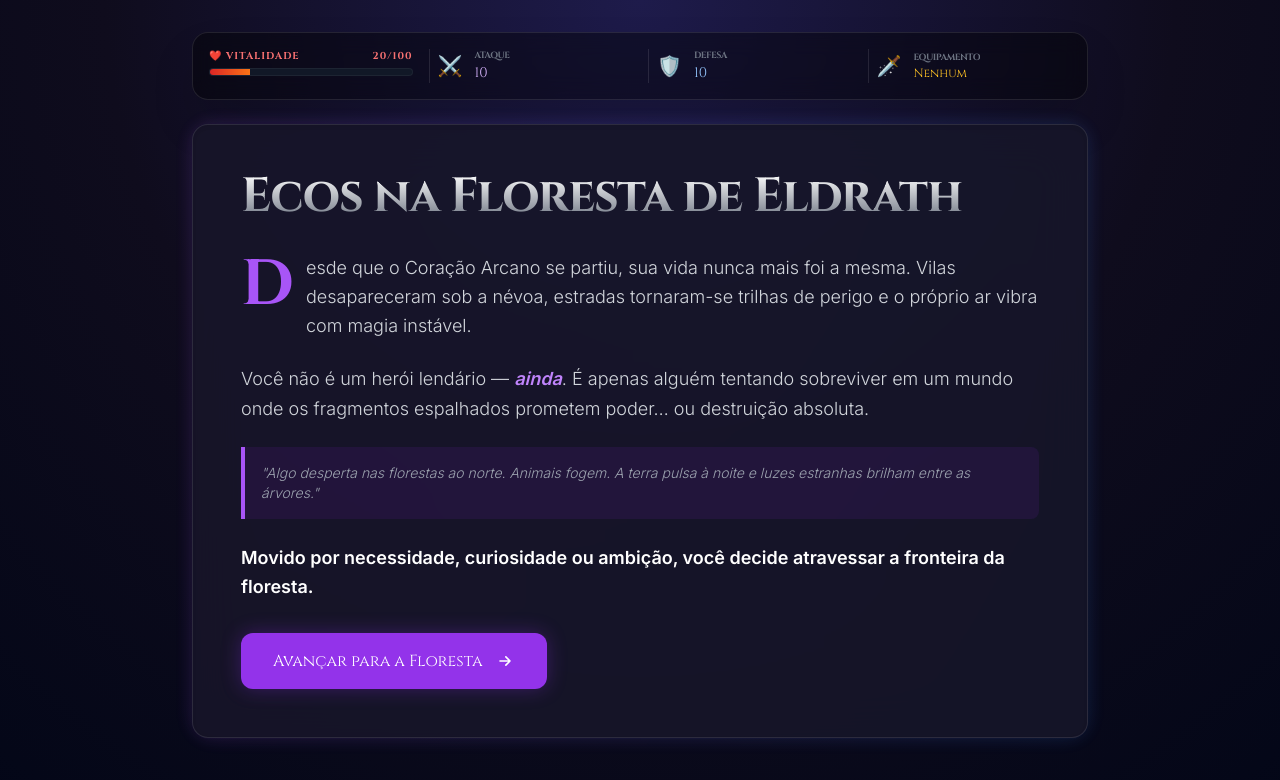
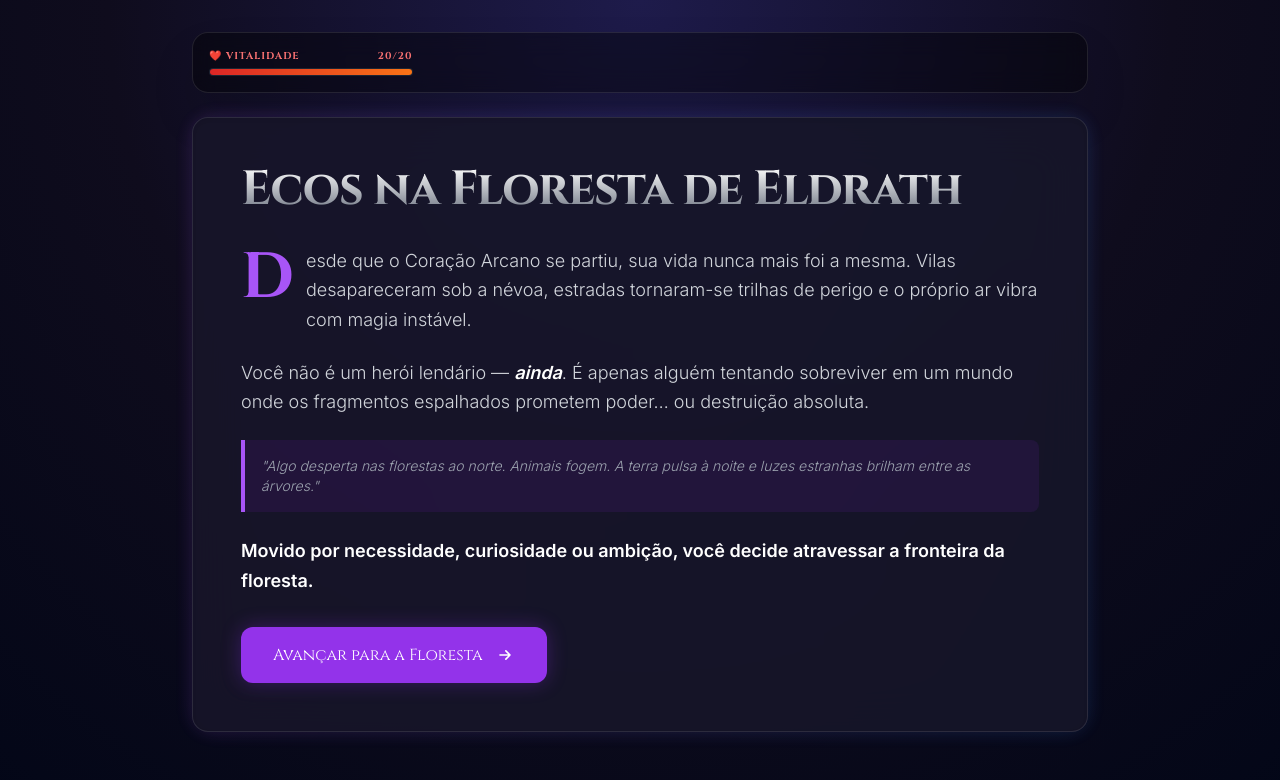
Before and after one commit to Lorena-Rinaldo/eldrath, a Flask app: page /jogo in a window 1280 px wide. Shown: the top 780 px of the page. Run offline with Flask 3, Linux system fonts and the light colour scheme; data that the repository does not hold is empty; some libraries are stand-ins or nearby versions.

Commit message:
Feat: Salvamento da alteração na barra de hp

```diff
--- a/app.py
+++ b/app.py
@@ -11,7 +11,32 @@ headers = {"Accept": "application/json"}
 
 
 def criar_personagem_padrao():
-    return {"hp": 20, "ataque": 10, "defesa": 10, "arma": None, "nível": 1}
+    return {
+        "hp": 20,
+        "hp_max": 20,
+        "ataque": 10,
+        "defesa": 10,
+        "arma": None,
+        "nível": 1,
+    }
+
+
+def garantir_personagem_completo():
+    padrao = criar_personagem_padrao()
+
+    if "personagem" not in session or not isinstance(session["personagem"], dict):
+        session["personagem"] = padrao
+        return
+
+    personagem = session["personagem"]
+
+    # garante TODOS os campos
+    for chave, valor in padrao.items():
+        if chave not in personagem:
+            personagem[chave] = valor
+
+    session["personagem"] = personagem
+    session.modified = True
 
 
 # =========================
@@ -102,15 +127,15 @@ def home():
 
 @app.route("/jogo")
 def jogo():
-    session["personagem"] = criar_personagem_padrao()
+    if "personagem" not in session:
+        session["personagem"] = criar_personagem_padrao()
     session["monstro"] = pegar_monstro()
     return render_template("jogo.html", monstro=session["monstro"], cena=1)
 
 
 @app.route("/jogo/<int:cena>")
 def cenas(cena):
-    if "personagem" not in session or "ataque" not in session["personagem"]:
-        session["personagem"] = criar_personagem_padrao()
+    garantir_personagem_completo()
 
     monstro = session.get("monstro")
 
@@ -153,8 +178,14 @@ def fugir():
 
     if not sucesso:
         session["personagem"]["hp"] -= 5
+        session.modified = True
 
-    return {"dado": dado, "sucesso": sucesso, "hp": session["personagem"]["hp"]}
+    return {
+        "dado": dado,
+        "sucesso": sucesso,
+        "hp": session["personagem"]["hp"],
+        "hp_max": session["personagem"]["hp_max"],
+    }
 
 
 @app.route("/api/ataque-monstro", methods=["POST"])
@@ -166,7 +197,6 @@ def ataque_monstro():
 
     dado = random.randint(1, 20)
     acertou = dado >= personagem["defesa"]
-
     dano = random.randint(3, 8) if acertou else 0
 
     if acertou:
@@ -174,6 +204,7 @@ def ataque_monstro():
         personagem["hp"] = max(personagem["hp"], 0)
 
     session["personagem"] = personagem
+    session.modified = True
 
     return {
         "dado": dado,
--- a/static/javascript/jogo.js
+++ b/static/javascript/jogo.js
@@ -21,10 +21,7 @@ function tentarFugir() {
                 const msg = document.getElementById("mensagemResultado");
                 document.getElementById("valor-dado").textContent = data.dado;
 
-                // ⭐ AQUI — logo após receber os dados
-                if (!data.sucesso && data.hp !== undefined) {
-                    atualizarHP(data.hp);
-                }
+                sincronizarPersonagem(data);
 
                 msg.textContent = data.sucesso
                     ? "🏃 Escapou!"
@@ -40,16 +37,24 @@ function equiparArma() {
         .then(() => { window.location.href = "/jogo/3"; });
 }
 
-function atualizarHP(novoHP) {
+function atualizarHP(novoHP, hpMax) {
     const barra = document.getElementById("barra-hp");
     const textoHP = document.getElementById("texto-hp");
 
+    const porcentagem = (novoHP / hpMax) * 100;
+
     if (barra) {
-        barra.style.width = novoHP + "%";
+        barra.style.width = porcentagem + "%";
     }
 
     if (textoHP) {
-        textoHP.textContent = `${novoHP}/100`;
+        textoHP.textContent = `${novoHP}/${hpMax}`;
+    }
+}
+
+function sincronizarPersonagem(data) {
+    if (data.hp !== undefined) {
+        atualizarHP(data.hp, data.hp_max);
     }
 }
 
--- a/templates/jogo.html
+++ b/templates/jogo.html
@@ -53,20 +53,21 @@
                     class="flex justify-between text-[10px] font-bold uppercase tracking-widest text-red-400 font-fantasy">
                     <span>❤️ Vitalidade</span>
                     <span id="texto-hp">
-                        {{ session.personagem.hp }}/100
+                        {{ session.personagem.hp }}/{{ session.personagem.hp_max }}
                     </span>
                 </div>
-                <div class="w-full bg-gray-900 rounded-full h-2 overflow-hidden border border-white/5">
-                    <div class="bg-gradient-to-r from-red-600 to-orange-500 h-full transition-all duration-500"
-                        style="width: {{ session.personagem.hp }}%"></div>
-                </div>
+                <div id="barra-hp" class="w-full bg-gray-900 rounded-full h-2 overflow-hidden border border-white/5">
+                    <div class="w-full bg-gradient-to-r from-red-600 to-orange-500 h-full transition-all duration-500" {% set
+                        hp=session['personagem'].get('hp', 0) %} {% set hp_max=session['personagem'].get('hp_max', 1) %}
+                        style="width: {{ (hp / hp_max) * 100 }}%" </div>
                     </div>
 
                     <!-- Atributos -->
                     <div class="flex items-center gap-3 px-2 border-l border-white/10">
                         <span class="text-xl">⚔️</span>
                         <div>
-                    <p class="text-[9px] uppercase text-gray-500 font-bold font-fantasy tracking-tighter">Ataque</p>
+                            <p class="text-[9px] uppercase text-gray-500 font-bold font-fantasy tracking-tighter">Ataque
+                            </p>
                             <p class="font-fantasy text-purple-300 text-sm">{{ session.personagem.ataque if
                                 session.personagem.ataque else "0" }}</p>
                         </div>
@@ -75,7 +76,8 @@
                     <div class="flex items-center gap-3 px-2 border-l border-white/10">
                         <span class="text-xl">🛡️</span>
                         <div>
-                    <p class="text-[9px] uppercase text-gray-500 font-bold font-fantasy tracking-tighter">Defesa</p>
+                            <p class="text-[9px] uppercase text-gray-500 font-bold font-fantasy tracking-tighter">Defesa
+                            </p>
                             <p class="font-fantasy text-blue-300 text-sm">{{ session.personagem.defesa if
                                 session.personagem.defesa else "0" }}</p>
                         </div>
@@ -84,7 +86,8 @@
                     <div class="flex items-center gap-3 px-2 border-l border-white/10 truncate">
                         <span class="text-xl">🗡️</span>
                         <div class="truncate">
-                    <p class="text-[9px] uppercase text-gray-500 font-bold font-fantasy tracking-tighter">Equipamento
+                            <p class="text-[9px] uppercase text-gray-500 font-bold font-fantasy tracking-tighter">
+                                Equipamento
                             </p>
                             <p class="font-fantasy text-amber-400 truncate text-xs">
                                 {{ session.personagem.arma if session.personagem.arma else "Nenhum" }}
@@ -113,8 +116,8 @@
                         <p class="capitular">Desde que o Coração Arcano se partiu, sua vida nunca mais foi a mesma.
                             Vilas desapareceram sob a névoa, estradas tornaram-se trilhas de perigo e o próprio ar vibra
                             com magia instável.</p>
-                        <p>Você não é um herói lendário — <span
-                                class="text-purple-400 italic font-semibold">ainda</span>. É apenas alguém tentando
+                        <p>Você não é um herói lendário — <span class="text-white italic font-semibold">ainda</span>. É
+                            apenas alguém tentando
                             sobreviver em um mundo onde os fragmentos espalhados prometem poder… ou destruição absoluta.
                         </p>
                         <div
```
Lines whose indentation alone changed are shown as unchanged.
